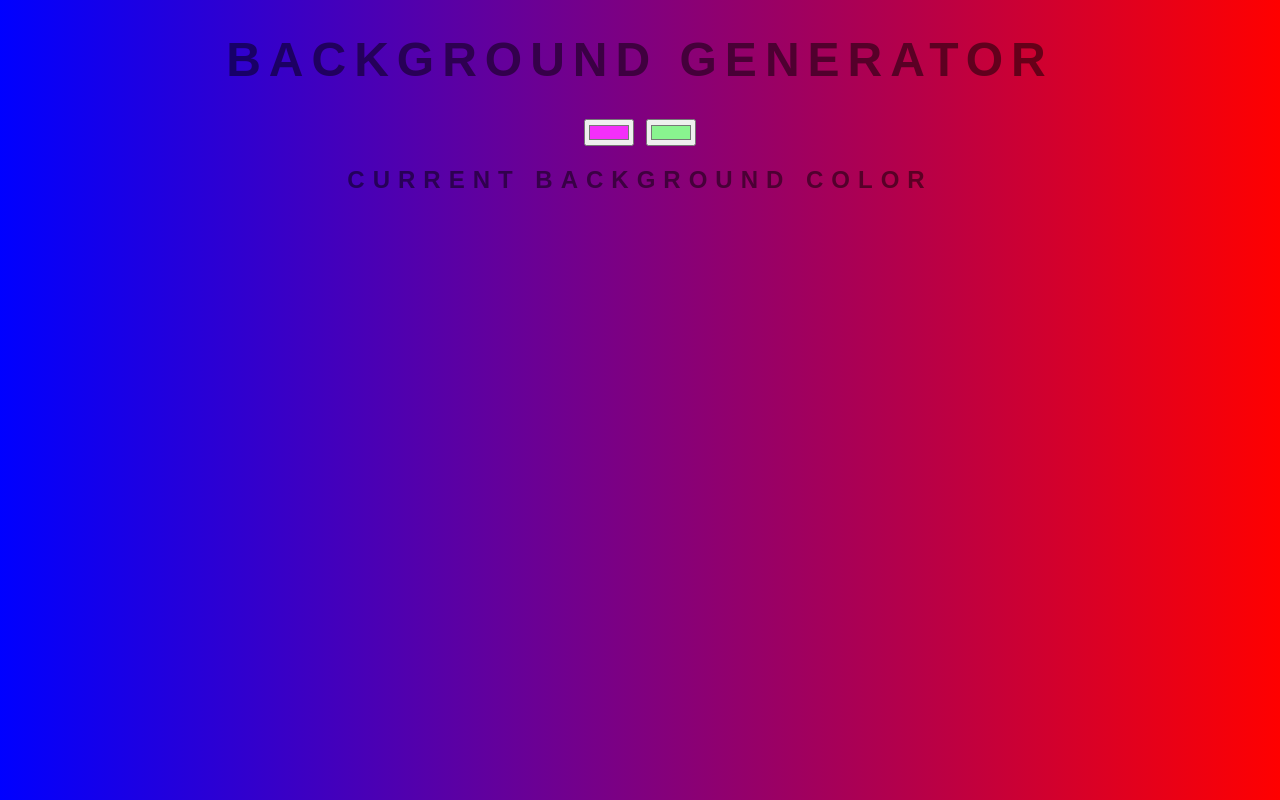
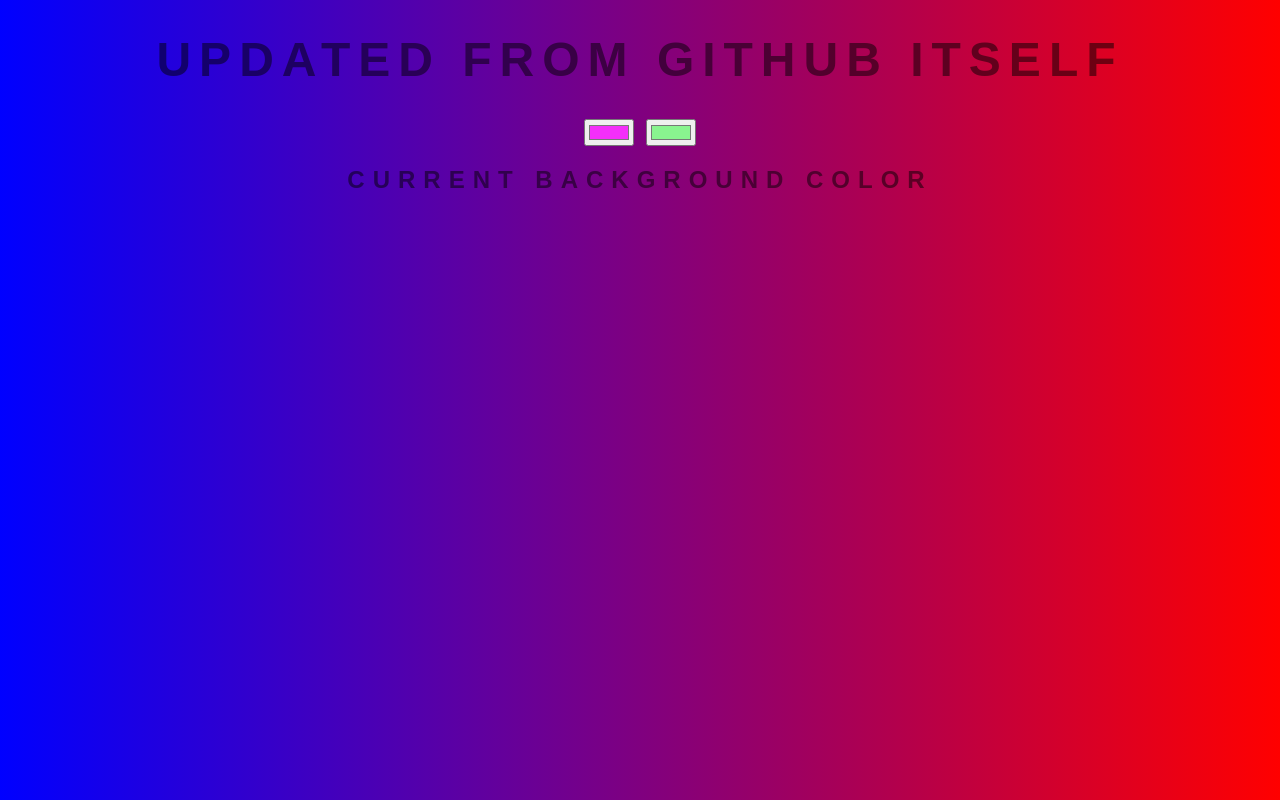
Before and after one commit to Ahtasham-Shaikh/Background-generator, a plain HTML site: page index.html in a window 1280 px wide. Drawn offline with Linux system fonts and the light colour scheme.

Commit message:
Update index.html

```diff
--- a/index.html
+++ b/index.html
@@ -6,7 +6,7 @@
     <link rel="stylesheet" href="style.css">
   </head>
   <body>
-    <h1>BackGround Generator</h1>
+    <h1>Updated From Github itself</h1>
     <input id="color1" type="color" name="" value="#f32ff9">
     <input id="color2" type="color" name="" value="#89f48f">
     <h2>Current background color</h2>
```
